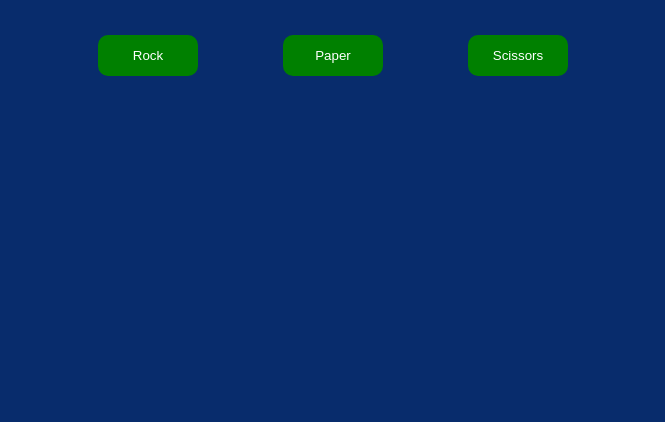
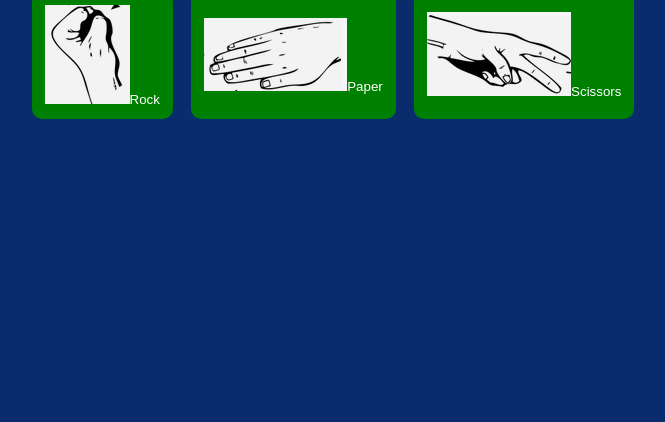
Before and after one commit to LeylaJansson/rockpaperscissors, a plain HTML site: page index.html in a window 1280 px wide. Shown: the part 378-800 px from the top of the page, without its empty margins (307-972 px from the left). Drawn offline with Linux system fonts and the light colour scheme.

Commit message:
add images to player option buttons

```diff
--- a/assets/css/style.css
+++ b/assets/css/style.css
@@ -50,9 +50,9 @@
 }
 
 /* Styling on all three buttons */
-.rock, .paper, .scissor{
+.rock,.paper, .scissor{
     padding: 0.8rem;
-    width: 100px;
+    /*width: 100px;*/
     border-radius: 10px;
     background: green;
     outline: none;
@@ -97,3 +97,4 @@
     .options{
         width: 100vw;
     }
+}
--- a/index.html
+++ b/index.html
@@ -33,9 +33,9 @@
 
           <!--Options available to player to play game -->
         <div class="options">
-            <button class="rock">Rock</button>
-            <button class="paper">Paper</button>
-            <button class="scissor">Scissors</button>
+            <button class="rock"><img src="assets/images/rock.png">Rock</button>
+            <button class="paper"><img src="assets/images/paper.png">Paper</button>
+            <button class="scissor"><img src="assets/images/scissors.png">Scissors</button>
         </div>
 
           <!--Final result of game -->
```
Also changed, not shown: assets/images/paper.png (added), assets/images/rock.png (added), assets/images/scissors.png (added).
